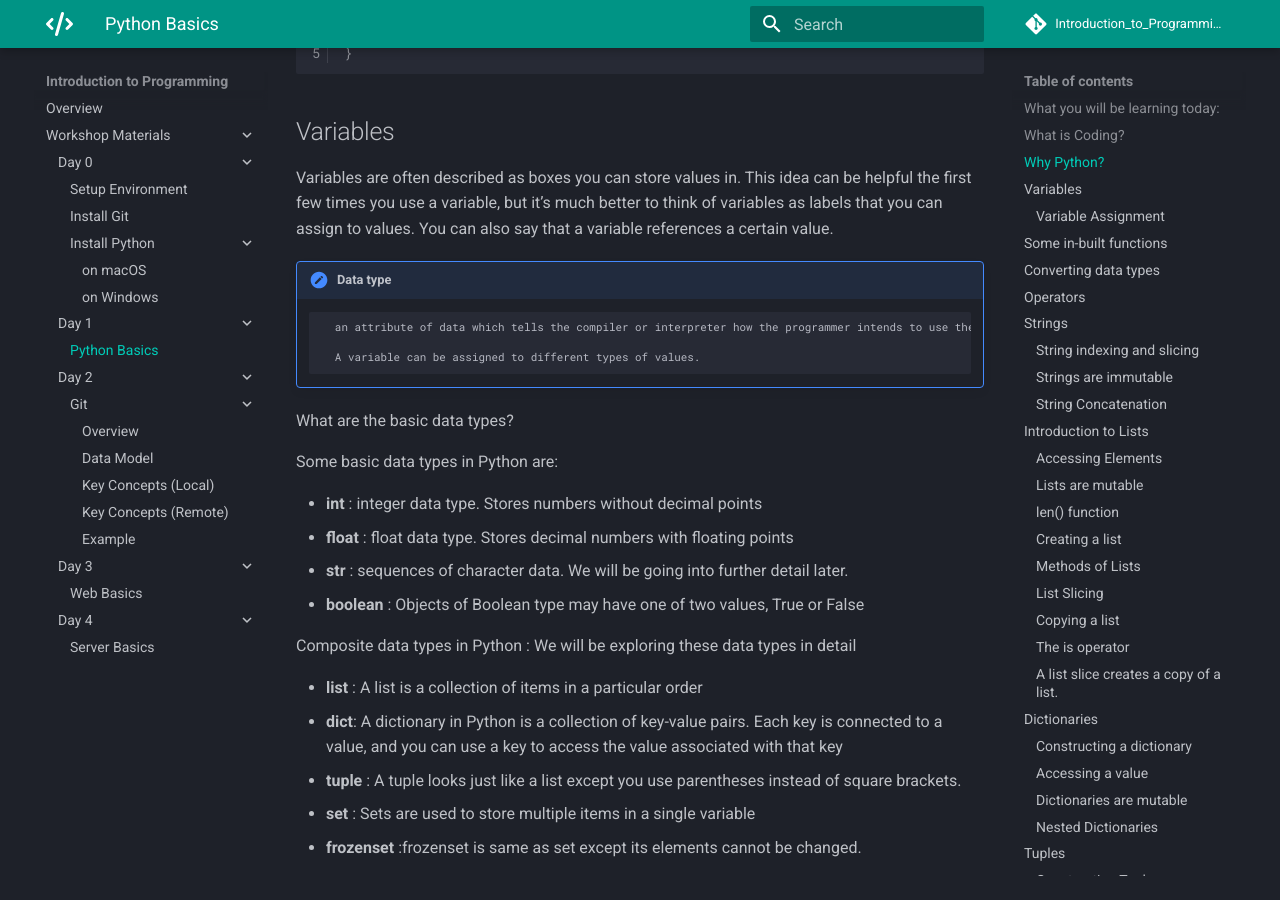
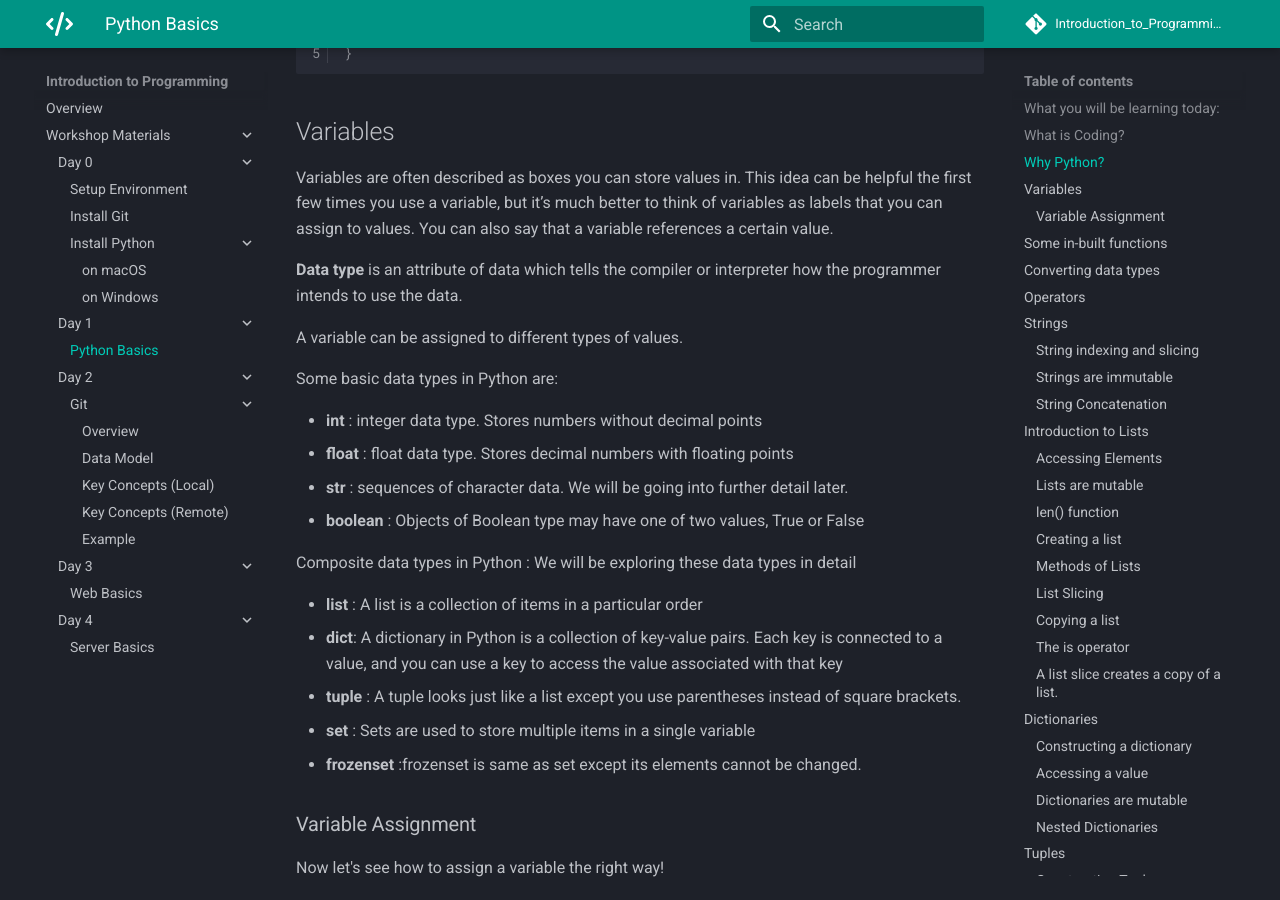
Before and after one commit to 3DCdsc/Introduction_to_Programming, an MkDocs documentation site: the page built from docs/Day_1/python_basics.md, in a window 1280 px wide and 900 px high, scrolled down 1784 px. Built offline with MkDocs 1.6.1 and Material for MkDocs 9.7.7, drawn with Linux system fonts in a browser that asks for light colours; comment, search, counter and statistics services are not loaded; some of the changed text lies outside the part shown.

Commit message:
Update python_basics.md

````diff
--- a/docs/Day_1/python_basics.md
+++ b/docs/Day_1/python_basics.md
@@ -80,12 +80,11 @@ Variables are often described as boxes you can store values in.
 This idea can be helpful the first few times you use a variable, but it’s much better to think of variables as labels that you can assign to values.
 You can also say that a variable references a certain value.
 
-!!!note "Data type"
-          an attribute of data which tells the compiler or interpreter how the programmer intends to use the data
+**Data type**  is an attribute of data which tells the compiler or interpreter how the programmer intends to use the data.
 
-          A variable can be assigned to different types of values.
+A variable can be assigned to different types of values.
 
-What are the basic data types?
+
 
 Some basic data types in Python are:
 
@@ -366,7 +365,7 @@ length = "z"
 print(length *3)
 ```
 
-**Practice 2: **
+**Practice 2:**
 
 Suppose you had a person's name in a variable:
 
````
Also changed, not shown: other parts of docs/Day_1/python_basics.md (+2 -2 lines).
